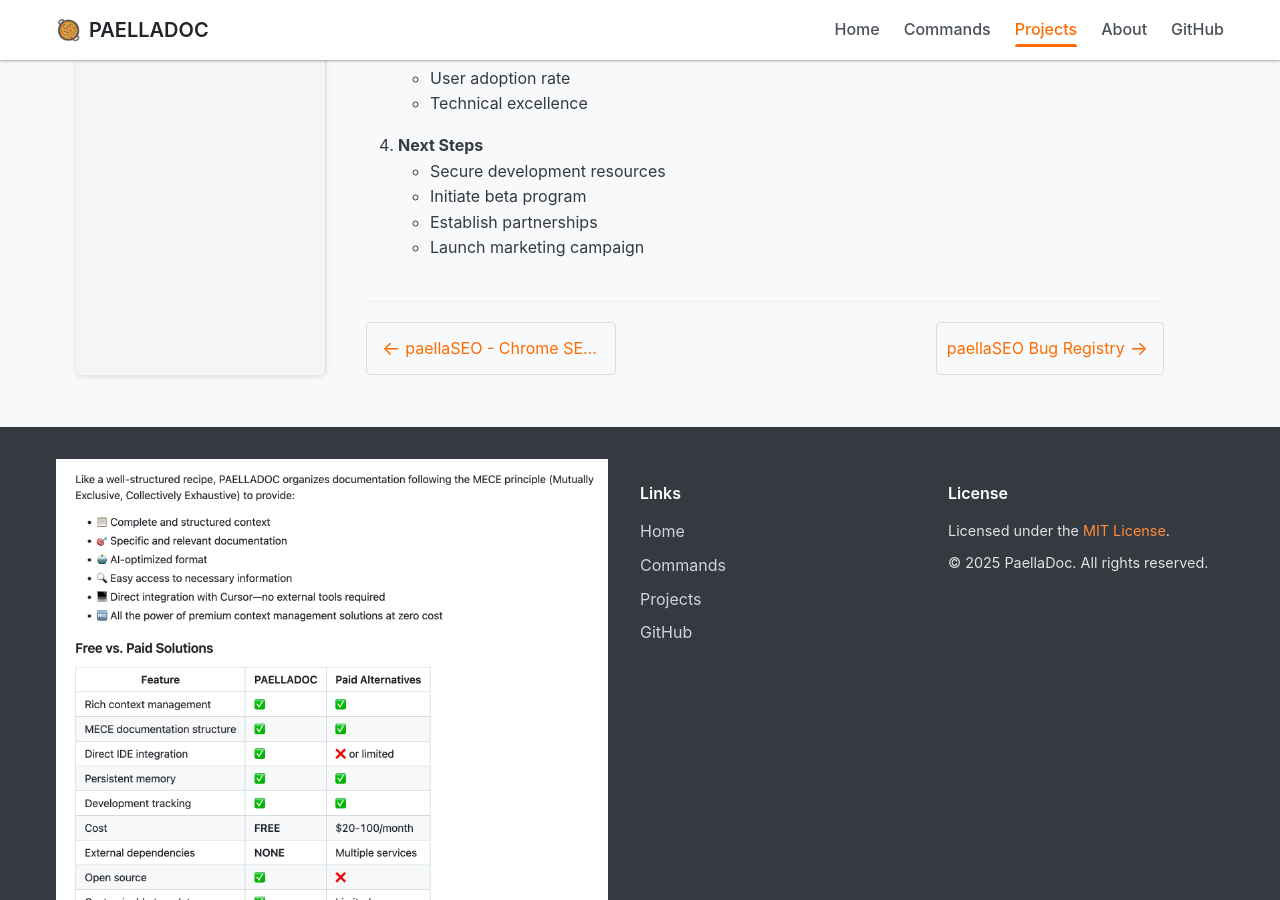
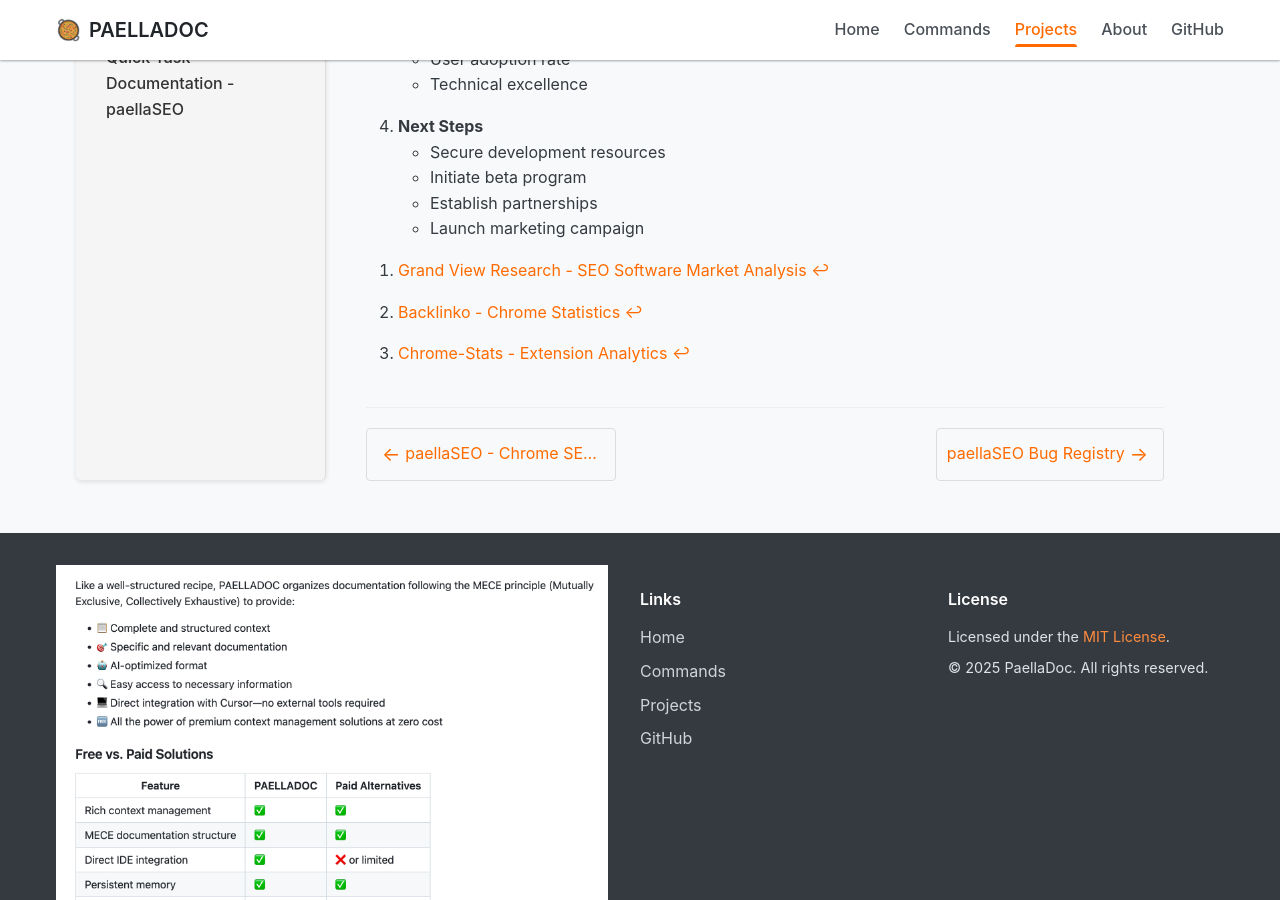
Before and after one commit to jlcases/paelladoc, a Jekyll site: the page built from pages/projects/paellaseo/market-research.md, in a window 1280 px wide and 900 px high, scrolled down 17903 px. Built offline with Jekyll 4.4.1, drawn with Linux system fonts in a browser that asks for light colours; part of the change alters nothing that is shown; some of the changed text lies outside the part shown.

Commit message:
Fix format

````diff
--- a/pages/projects/paellaseo/market-research.md
+++ b/pages/projects/paellaseo/market-research.md
@@ -9,59 +9,52 @@ status: "Draft"
 version: "1.1"
 last_updated: 2024-03-17
 order: 01
-tags: ["market-research", "seo", "chrome-extension", "competitive-analysis", "market-segmentation", "market-trends"]
+tags:
+  - market-research
+  - seo
+  - chrome-extension
+  - competitive-analysis
+  - market-segmentation
+  - market-trends
 permalink: /projects/paellaseo/market-research/
 sidebar_nav: true
-references: [
-  {
-    "id": "GVR-2024",
-    "title": "SEO Software Market Size, Share & Trends Analysis Report",
-    "source": "Grand View Research",
-    "url": "https://www.grandviewresearch.com/industry-analysis/seo-software-market-report",
-    "date": "2024",
-    "accessed": "2024-03-17"
-  },
-  {
-    "id": "BACKLINKO-2024",
-    "title": "Google Chrome Statistics for 2024",
-    "source": "Backlinko",
-    "url": "https://backlinko.com/chrome-users",
-    "date": "2024",
-    "accessed": "2024-03-17"
-  },
-  {
-    "id": "VMR-2024",
-    "title": "Local SEO Tools Market Size, Share & Growth Report",
-    "source": "Virtue Market Research",
-    "url": "https://virtuemarketresearch.com/report/local-seo-tools-market",
-    "date": "2024",
-    "accessed": "2024-03-17"
-  },
-  {
-    "id": "SIMILARWEB-2024",
-    "title": "Chrome Web Store SEO Extensions Analysis",
-    "source": "Similarweb",
-    "url": "https://www.similarweb.com/apps/chrome-web-store/category/seo/",
-    "date": "2024",
-    "accessed": "2024-03-17"
-  },
-  {
-    "id": "CHROMESTATS-2024",
-    "title": "Chrome Extension Statistics and Analytics",
-    "source": "Chrome-Stats",
-    "url": "https://chrome-stats.com/",
-    "date": "2024",
-    "accessed": "2024-03-17"
-  },
-  {
-    "id": "SEJOURNAL-2024",
-    "title": "State of SEO Report 2024",
-    "source": "Search Engine Journal",
-    "url": "https://www.searchenginejournal.com/state-of-seo/",
-    "date": "2024",
-    "accessed": "2024-03-17"
-  }
-]
+references:
+  - id: "GVR-2024"
+    title: "SEO Software Market Size, Share & Trends Analysis Report"
+    source: "Grand View Research"
+    url: "https://www.grandviewresearch.com/industry-analysis/seo-software-market-report"
+    date: "2024"
+    accessed: "2024-03-17"
+  - id: "BACKLINKO-2024"
+    title: "Google Chrome Statistics for 2024"
+    source: "Backlinko"
+    url: "https://backlinko.com/chrome-users"
+    date: "2024"
+    accessed: "2024-03-17"
+  - id: "VMR-2024"
+    title: "Local SEO Tools Market Size, Share & Growth Report"
+    source: "Virtue Market Research"
+    url: "https://virtuemarketresearch.com/report/local-seo-tools-market"
+    date: "2024"
+    accessed: "2024-03-17"
+  - id: "SIMILARWEB-2024"
+    title: "Chrome Web Store SEO Extensions Analysis"
+    source: "Similarweb"
+    url: "https://www.similarweb.com/apps/chrome-web-store/category/seo/"
+    date: "2024"
+    accessed: "2024-03-17"
+  - id: "CHROMESTATS-2024"
+    title: "Chrome Extension Statistics and Analytics"
+    source: "Chrome-Stats"
+    url: "https://chrome-stats.com/"
+    date: "2024"
+    accessed: "2024-03-17"
+  - id: "SEJOURNAL-2024"
+    title: "State of SEO Report 2024"
+    source: "Search Engine Journal"
+    url: "https://www.searchenginejournal.com/state-of-seo/"
+    date: "2024"
+    accessed: "2024-03-17"
 ---
 
 # Market Research - PaellaSEO
@@ -73,35 +66,48 @@ references: [
 - **Research Team**: Market Analysts, SEO Specialists, Extension Developers
 
 ## Research Objectives (MECE)
+{: .section-title}
+
 - **Primary Objectives**:
   - Validate market viability for a real-time SEO analysis Chrome extension
   - Identify differentiating features compared to competition
   - Determine potential market size and target segments
+{: .primary-objectives}
 
 - **Secondary Objectives**:
   - Evaluate viable monetization models for SEO extensions
   - Identify emerging trends in SEO tools
   - Analyze user experience of competing extensions
+{: .secondary-objectives}
 
 - **Questions to Answer**:
   - Is there an unmet need in the Chrome SEO extensions market?
   - What features do users value most in an SEO extension?
   - What is the most suitable monetization model for this type of tool?
   - Which user segments have the greatest potential to adopt PaellaSEO?
+{: .questions}
 
 - **Expected Results**:
   - Clear definition of PaellaSEO's market positioning
   - Feature prioritization based on real market needs
   - Differentiation strategy from competitors
   - Viable monetization model
+{: .expected-results}
 
 ## Market Analysis
+{: .section-title}
 
-The global SEO software market is experiencing significant growth, reaching USD 74.57 billion in 2024 and projected to reach USD 154.60 billion by 2030, with a CAGR of 12.9% during the 2024-2030 period [[GVR-2024]](https://www.grandviewresearch.com/industry-analysis/seo-software-market-report).
+The global SEO software market is experiencing significant growth, reaching USD 74.57 billion in 2024 and projected to reach USD 154.60 billion by 2030, with a CAGR of 12.9% during the 2024-2030 period [^1].
+
+[^1]: [Grand View Research - SEO Software Market Analysis](https://www.grandviewresearch.com/industry-analysis/seo-software-market-report)
 
 ### Browser Extension Segment
+{: .subsection-title}
 
-In the specific context of browser extensions for SEO, Chrome dominates with a 64.86% market share and 3.45 billion active users [[BACKLINKO-2024]](https://backlinko.com/chrome-users). The Chrome Web Store hosts over 148,218 extensions in total [[CHROMESTATS-2024]](https://chrome-stats.com/), with a significant segment dedicated to SEO tools.
+In the specific context of browser extensions for SEO, Chrome dominates with a 64.86% market share and 3.45 billion active users [^2]. The Chrome Web Store hosts over 148,218 extensions in total [^3], with a significant segment dedicated to SEO tools.
+
+[^2]: [Backlinko - Chrome Statistics](https://backlinko.com/chrome-users)
+[^3]: [Chrome-Stats - Extension Analytics](https://chrome-stats.com/)
 
 ### Growth Factors
 
@@ -251,7 +257,7 @@ In the specific context of browser extensions for SEO, Chrome dominates with a 6
 ### Market Position Analysis
 
 #### 1. Feature Coverage vs Price Point Matrix
-```
+```ascii-art
 ┌──────────────────────────────────────────────────────────────────────┐
 │                FEATURE COVERAGE VS PRICE ANALYSIS                     │
 │                                                                      │
@@ -274,9 +280,10 @@ In the specific context of browser extensions for SEO, Chrome dominates with a 6
 │             M: MozBar    S: SEOquake    U: Ubersuggest             │
 └──────────────────────────────────────────────────────────────────────┘
 ```
+{: .ascii-diagram}
 
 #### 2. Market Focus vs Technical Complexity Matrix
-```
+```ascii-art
 ┌──────────────────────────────────────────────────────────────────────┐
 │              MARKET FOCUS VS TECHNICAL COMPLEXITY                     │
 │                                                                      │
@@ -303,6 +310,7 @@ In the specific context of browser extensions for SEO, Chrome dominates with a 6
 │    • NICHE:     Specialized features, professional focus             │
 └──────────────────────────────────────────────────────────────────────┘
 ```
+{: .ascii-diagram}
 
 #### Competitive Positioning Summary
 
@@ -437,7 +445,7 @@ In the specific context of browser extensions for SEO, Chrome dominates with a 6
 #### Market Position Matrices
 
 ##### 1. Feature Coverage vs Price Point Matrix
-```
+```ascii-art
 ┌──────────────────────────────────────────────────────────────────────┐
 │                FEATURE COVERAGE VS PRICE ANALYSIS                     │
 │                                                                      │
@@ -460,9 +468,10 @@ In the specific context of browser extensions for SEO, Chrome dominates with a 6
 │             M: MozBar    S: SEOquake    U: Ubersuggest             │
 └──────────────────────────────────────────────────────────────────────┘
 ```
+{: .ascii-diagram}
 
 ##### 2. Market Focus vs Technical Complexity Matrix
-```
+```ascii-art
 ┌──────────────────────────────────────────────────────────────────────┐
 │              MARKET FOCUS VS TECHNICAL COMPLEXITY                     │
 │                                                                      │
@@ -489,6 +498,7 @@ In the specific context of browser extensions for SEO, Chrome dominates with a 6
 │    • NICHE:     Specialized features, professional focus             │
 └──────────────────────────────────────────────────────────────────────┘
 ```
+{: .ascii-diagram}
 
 #### Competitive Positioning Summary
 
````
